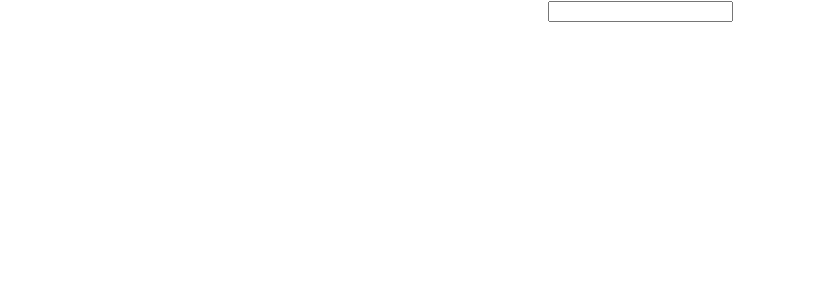
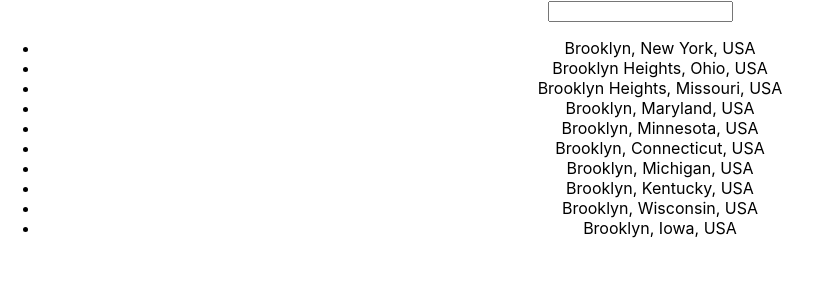
Before and after one commit to iamwill123/meetup-cf-tdd-app, a React (Create React App) app: page / in a window 1280 px wide. Shown: the top 300 px of the page, without its empty margins (0-822 px from the left). Built offline with nearby package versions, Linux system fonts and the light colour scheme.

Commit message:
4.3 Unit testing - Scenario 2: Show a List of Suggestions During Search - 100%

```diff
--- a/src/components/CitySearch.js
+++ b/src/components/CitySearch.js
@@ -1,11 +1,132 @@
 import React, { Component } from 'react';
 
 class CitySearch extends Component {
+  state = {
+    query: '',
+    suggestions: [
+      {
+        city: 'Brooklyn',
+        country: 'us',
+        localized_country_name: 'USA',
+        state: 'NY',
+        name_string: 'Brooklyn, New York, USA',
+        zip: '11201',
+        lat: 40.7,
+        lon: -73.99
+      },
+      {
+        city: 'Brooklyn Heights',
+        country: 'us',
+        localized_country_name: 'USA',
+        state: 'OH',
+        name_string: 'Brooklyn Heights, Ohio, USA',
+        zip: '44131',
+        lat: 41.38,
+        lon: -81.66
+      },
+      {
+        city: 'Brooklyn Heights',
+        country: 'us',
+        localized_country_name: 'USA',
+        state: 'MO',
+        name_string: 'Brooklyn Heights, Missouri, USA',
+        zip: '64836',
+        lat: 37.17,
+        lon: -94.31
+      },
+      {
+        city: 'Brooklyn',
+        country: 'us',
+        localized_country_name: 'USA',
+        state: 'MD',
+        name_string: 'Brooklyn, Maryland, USA',
+        zip: '21225',
+        lat: 39.23,
+        lon: -76.62
+      },
+      {
+        city: 'Brooklyn',
+        country: 'us',
+        localized_country_name: 'USA',
+        state: 'MN',
+        name_string: 'Brooklyn, Minnesota, USA',
+        zip: '55746',
+        lat: 47.42,
+        lon: -92.93
+      },
+      {
+        city: 'Brooklyn',
+        country: 'us',
+        localized_country_name: 'USA',
+        state: 'CT',
+        name_string: 'Brooklyn, Connecticut, USA',
+        zip: '06234',
+        lat: 41.79,
+        lon: -71.95
+      },
+      {
+        city: 'Brooklyn',
+        country: 'us',
+        localized_country_name: 'USA',
+        state: 'MI',
+        name_string: 'Brooklyn, Michigan, USA',
+        zip: '49230',
+        lat: 42.1,
+        lon: -84.25
+      },
+      {
+        city: 'Brooklyn',
+        country: 'us',
+        localized_country_name: 'USA',
+        state: 'KY',
+        name_string: 'Brooklyn, Kentucky, USA',
+        zip: '42261',
+        lat: 37.2,
+        lon: -86.69
+      },
+      {
+        city: 'Brooklyn',
+        country: 'us',
+        localized_country_name: 'USA',
+        state: 'WI',
+        name_string: 'Brooklyn, Wisconsin, USA',
+        zip: '53521',
+        lat: 42.87,
+        lon: -89.39
+      },
+      {
+        city: 'Brooklyn',
+        country: 'us',
+        localized_country_name: 'USA',
+        state: 'IA',
+        name_string: 'Brooklyn, Iowa, USA',
+        zip: '52211',
+        lat: 41.73,
+        lon: -92.45
+      }
+    ]
+  };
+
+  handleInputChange = event => {
+    const value = event.target.value;
+    this.setState({ query: value });
+  };
+
   render() {
+    const { query, suggestions } = this.state;
     return (
       <div className="CitySearch">
-        <input type="text" className="city" />
-        <ul className="suggestions" />
+        <input
+          type="text"
+          className="city"
+          value={query}
+          onChange={this.handleInputChange}
+        />
+        <ul className="suggestions">
+          {suggestions.map(item => (
+            <li key={item.zip}>{item.name_string}</li>
+          ))}
+        </ul>
       </div>
     );
   }
```
Also changed, not shown: 1 other file (tests, documents, lock files or other folders).
